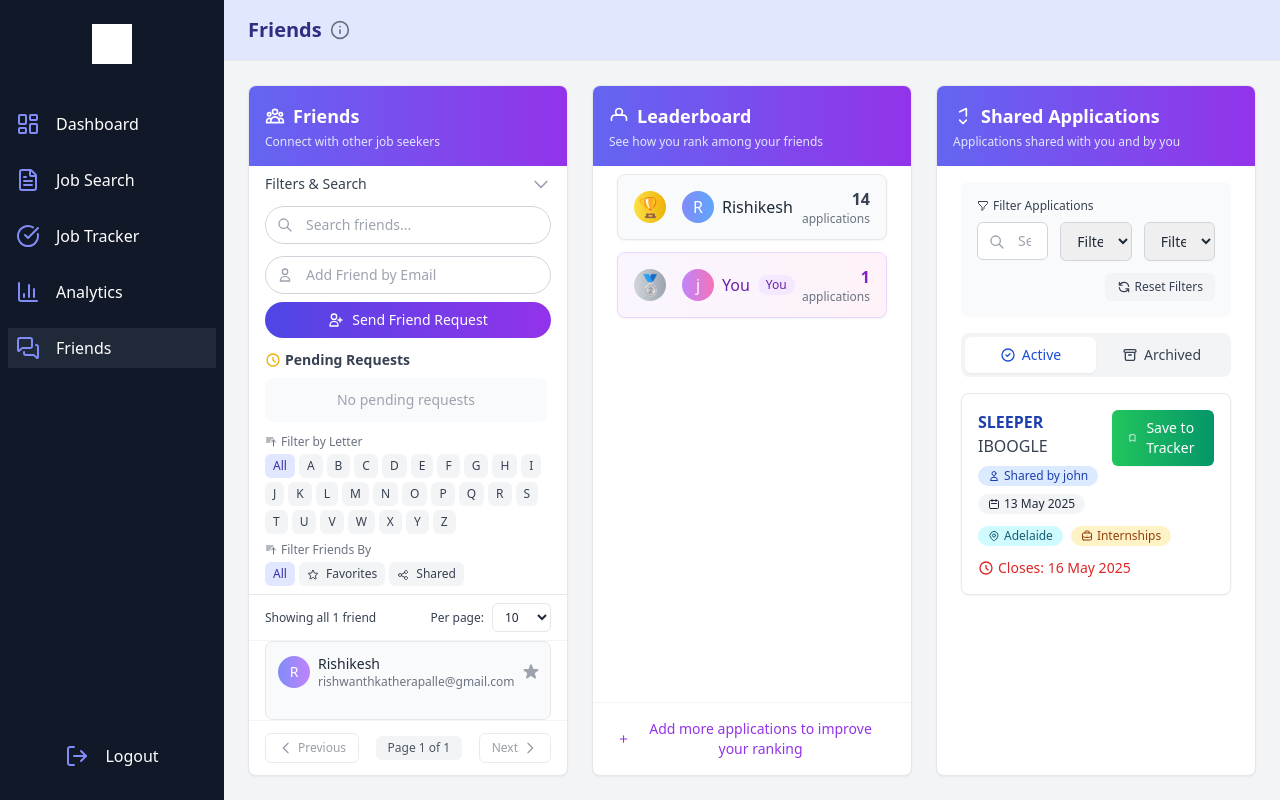
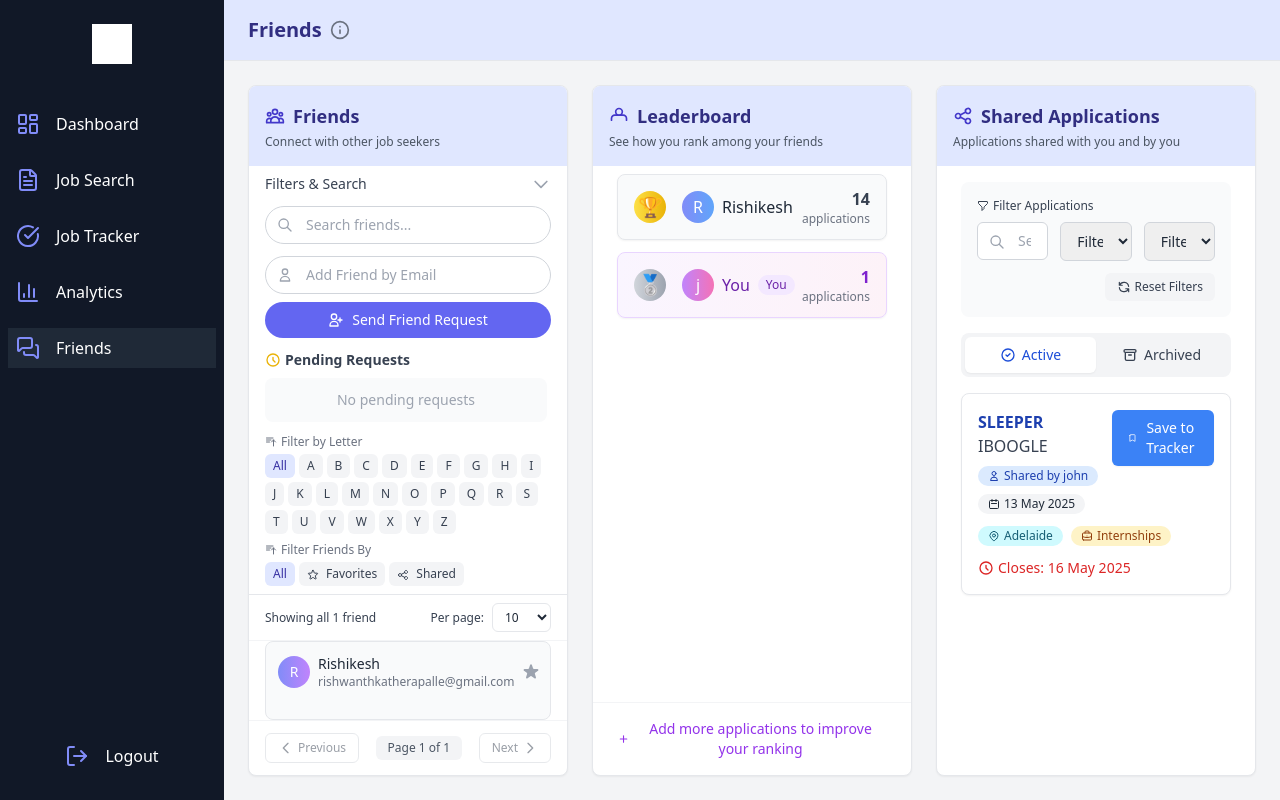
Before and after one commit to Jignesh6155/CITS3403_project, a Flask app: page /comms in a window 1280 px wide. Run offline with Flask 3, Linux system fonts and the light colour scheme; a user stored in the database is signed in; style sheets or scripts are compiled from the project's sources; some libraries are stand-ins or nearby versions.

Commit message:
final fixes for friends and notifications.

```diff
--- a/app/static/js/script.js
+++ b/app/static/js/script.js
@@ -126,10 +126,16 @@ document.addEventListener('DOMContentLoaded', function() {
   }
 
   // Mark specific notifications as read
+  // Mark specific notifications as read
 function markAsRead(ids) {
+  const csrfToken = document.querySelector('meta[name="csrf-token"]').content;
+
   fetch('/api/notifications', {
     method: 'POST',
-      headers: { 'Content-Type': 'application/json' },
+    headers: {
+      'Content-Type': 'application/json',
+      'X-CSRFToken': csrfToken  // Add this line
+    },
     body: JSON.stringify({ notification_ids: ids })
   })
   .then(response => response.json())
@@ -138,8 +144,31 @@ document.addEventListener('DOMContentLoaded', function() {
       loadNotifications(currentPage, true);
       updateNotificationCount();
     }
+  })
+  .catch(error => console.error('Error:', error)); // Add error handling
+}
+
+// Also update the "Mark All as Read" button handler similarly
+markAllReadBtn.addEventListener('click', function() {
+  const csrfToken = document.querySelector('meta[name="csrf-token"]').content;
+
+  fetch('/api/notifications', {
+    method: 'POST',
+    headers: {
+      'Content-Type': 'application/json',
+      'X-CSRFToken': csrfToken  // Add this line
+    },
+    body: JSON.stringify({ notification_ids: [] })
+  })
+  .then(response => response.json())
+  .then(data => {
+    if (data.success) {
+      loadNotifications(1, true);
+      updateNotificationCount();
+    }
+  })
+  .catch(error => console.error('Error:', error));
 });
-  }
 
   // Update notification count badge
   function updateNotificationCount() {
--- a/app/templates/friends-list.html
+++ b/app/templates/friends-list.html
@@ -1,15 +1,15 @@
 <!-- Improved Friends List Component with Better Space Management -->
 <section class="bg-white border border-gray-200 rounded-lg shadow-sm max-h-screen flex flex-col min-h-0 h-full overflow-hidden">
   <!-- Header with gradient background for distinction -->
-  <div class="bg-gradient-to-r from-indigo-500 to-purple-600 p-4">
-    <h2 class="text-lg font-semibold text-white mb-1 flex items-center">
-      <svg xmlns="http://www.w3.org/2000/svg" class="h-5 w-5 mr-2 text-white" fill="none" viewBox="0 0 24 24" stroke="currentColor">
-        <path stroke-linecap="round" stroke-linejoin="round" stroke-width="2" d="M17 20h5v-2a3 3 0 00-5.356-1.857M17 20H7m10 0v-2c0-.656-.126-1.283-.356-1.857M7 20H2v-2a3 3 0 015.356-1.857M7 20v-2c0-.656.126-1.283.356-1.857m0 0a5.002 5.002 0 019.288 0M15 7a3 3 0 11-6 0 3 3 0 016 0zm6 3a2 2 0 11-4 0 2 2 0 014 0zM7 10a2 2 0 11-4 0 2 2 0 014 0z" />
-      </svg>
-      Friends
-    </h2>
-    <p class="text-xs text-indigo-100">Connect with other job seekers</p>
-  </div>
+  <div class="bg-indigo-100 p-4">
+  <h2 class="text-lg font-semibold text-indigo-900 mb-1 flex items-center">
+    <svg xmlns="http://www.w3.org/2000/svg" class="h-5 w-5 mr-2 text-indigo-700" fill="none" viewBox="0 0 24 24" stroke="currentColor">
+      <path stroke-linecap="round" stroke-linejoin="round" stroke-width="2" d="M17 20h5v-2a3 3 0 00-5.356-1.857M17 20H7m10 0v-2c0-.656-.126-1.283-.356-1.857M7 20H2v-2a3 3 0 015.356-1.857M7 20v-2c0-.656.126-1.283.356-1.857m0 0a5.002 5.002 0 019.288 0M15 7a3 3 0 11-6 0 3 3 0 016 0zm6 3a2 2 0 11-4 0 2 2 0 014 0zM7 10a2 2 0 11-4 0 2 2 0 014 0z" />
+    </svg>
+    Friends
+  </h2>
+  <p class="text-xs text-gray-600">Connect with other job seekers</p>
+</div>
 
   <!-- Main content area with flex layout -->
   <div class="flex flex-col flex-1 min-h-0">
@@ -50,7 +50,7 @@
                 <input type="email" name="email" placeholder="Add Friend by Email"
                       class="w-full pl-10 pr-4 py-2 border border-gray-300 rounded-full text-sm focus:ring-2 focus:ring-gray-400 focus:border-gray-400 focus:outline-none" required />
               </div>
-              <button type="submit" class="bg-gradient-to-r from-indigo-600 to-purple-600 text-white rounded-full px-4 py-2 text-sm font-medium hover:from-indigo-700 hover:to-purple-700 focus:outline-none focus:ring-2 focus:ring-indigo-400 focus:ring-offset-2 transition-all">
+              <button type="submit" class="bg-indigo-500 text-white rounded-full px-4 py-2 text-sm font-medium hover:bg-indigo-600 focus:outline-none focus:ring-2 focus:ring-indigo-400 focus:ring-offset-2 transition-all">
                 <div class="flex items-center justify-center">
                   <svg xmlns="http://www.w3.org/2000/svg" class="h-4 w-4 mr-2" fill="none" viewBox="0 0 24 24" stroke="currentColor">
                     <path stroke-linecap="round" stroke-linejoin="round" stroke-width="2" d="M18 9v3m0 0v3m0-3h3m-3 0h-3m-2-5a4 4 0 11-8 0 4 4 0 018 0zM3 20a6 6 0 0112 0v1H3v-1z" />
--- a/app/templates/leaderboard.html
+++ b/app/templates/leaderboard.html
@@ -1,15 +1,15 @@
 <!-- Aesthetically Enhanced Leaderboard Component -->
 <section class="bg-white border border-gray-200 rounded-lg shadow-sm flex flex-col h-full min-h-0 overflow-hidden leaderboard-component">
   <!-- Leaderboard Header with gradient background for distinction -->
-  <div class="bg-gradient-to-r from-indigo-500 to-purple-600 p-4">
-    <h2 class="text-lg font-semibold text-white mb-1 flex items-center">
-      <svg xmlns="http://www.w3.org/2000/svg" class="h-5 w-5 mr-2 text-white" fill="none" viewBox="0 0 24 24" stroke="currentColor">
-        <path stroke-linecap="round" stroke-linejoin="round" stroke-width="2" d="M3 17v-2a4 4 0 014-4h10a4 4 0 014 4v2M16 7a4 4 0 11-8 0 4 4 0 018 0z" />
-      </svg>
-      Leaderboard
-    </h2>
-    <p class="text-xs text-indigo-100">See how you rank among your friends</p>
-  </div>
+  <div class="bg-indigo-100 p-4">
+  <h2 class="text-lg font-semibold text-indigo-900 mb-1 flex items-center">
+    <svg xmlns="http://www.w3.org/2000/svg" class="h-5 w-5 mr-2 text-indigo-700" fill="none" viewBox="0 0 24 24" stroke="currentColor">
+      <path stroke-linecap="round" stroke-linejoin="round" stroke-width="2" d="M3 17v-2a4 4 0 014-4h10a4 4 0 014 4v2M16 7a4 4 0 11-8 0 4 4 0 018 0z" />
+    </svg>
+    Leaderboard
+  </h2>
+  <p class="text-xs text-gray-600">See how you rank among your friends</p>
+</div>
 
   <!-- Leaderboard Rankings -->
   <div class="px-6 pt-2 overflow-y-auto flex-1 min-h-0">
--- a/app/templates/shared-app.html
+++ b/app/templates/shared-app.html
@@ -1,15 +1,15 @@
 <!-- Aesthetically Enhanced Shared Applications Component -->
 <section class="bg-white border border-gray-200 rounded-lg shadow-sm flex flex-col h-full min-h-0 overflow-hidden shared-apps-component">
   <!-- Shared Applications Header with gradient background for distinction -->
-  <div class="bg-gradient-to-r from-indigo-500 to-purple-600 p-4">
-    <h2 class="text-lg font-semibold text-white mb-1 flex items-center">
-      <svg xmlns="http://www.w3.org/2000/svg" class="h-5 w-5 mr-2 text-white" fill="none" viewBox="0 0 24 24" stroke="currentColor">
-        <path stroke-linecap="round" stroke-linejoin="round" stroke-width="2" d="M8 17l4 4 4-4m0-5V3m0 0L8 7m8-4l-8 4" />
-      </svg>
-      Shared Applications
-    </h2>
-    <p class="text-xs text-indigo-100">Applications shared with you and by you</p>
-  </div>
+  <div class="bg-indigo-100 p-4">
+  <h2 class="text-lg font-semibold text-indigo-900 mb-1 flex items-center">
+    <svg xmlns="http://www.w3.org/2000/svg" class="h-5 w-5 mr-2 text-indigo-700" fill="none" viewBox="0 0 24 24" stroke="currentColor">
+      <path stroke-linecap="round" stroke-linejoin="round" stroke-width="2" d="M8.684 13.342C8.886 12.938 9 12.482 9 12c0-.482-.114-.938-.316-1.342m0 2.684a3 3 0 110-2.684m0 2.684l6.632 3.316m-6.632-6l6.632-3.316m0 0a3 3 0 105.367-2.684 3 3 0 00-5.367 2.684zm0 9.316a3 3 0 105.368 2.684 3 3 0 00-5.368-2.684z" />
+    </svg>
+    Shared Applications
+  </h2>
+  <p class="text-xs text-gray-600">Applications shared with you and by you</p>
+</div>
 
   <!-- Filters with enhanced styling -->
   <div class="px-6 pt-4">
@@ -127,7 +127,7 @@
                     </div>
                   </div>
                   <button onclick="saveApplication('{{ app.id }}')"
-                          class="save-app-btn bg-gradient-to-r from-green-500 to-emerald-600 hover:from-green-600 hover:to-emerald-700 text-white text-sm px-4 py-2 rounded-md shadow-sm transition-all flex items-center"
+                          class="save-app-btn bg-blue-500 hover:bg-blue-600 text-white text-sm px-4 py-2 rounded-md shadow-sm transition-all flex items-center"
                           id="save-btn-{{ app.id }}">
                     <svg xmlns="http://www.w3.org/2000/svg" class="h-4 w-4 mr-1.5" fill="none" viewBox="0 0 24 24" stroke="currentColor">
                       <path stroke-linecap="round" stroke-linejoin="round" stroke-width="2" d="M5 5a2 2 0 012-2h10a2 2 0 012 2v16l-7-3.5L5 21V5z"/>
```
Also changed, not shown: instance/careerlink.db. Lines whose indentation alone changed are shown as unchanged.
